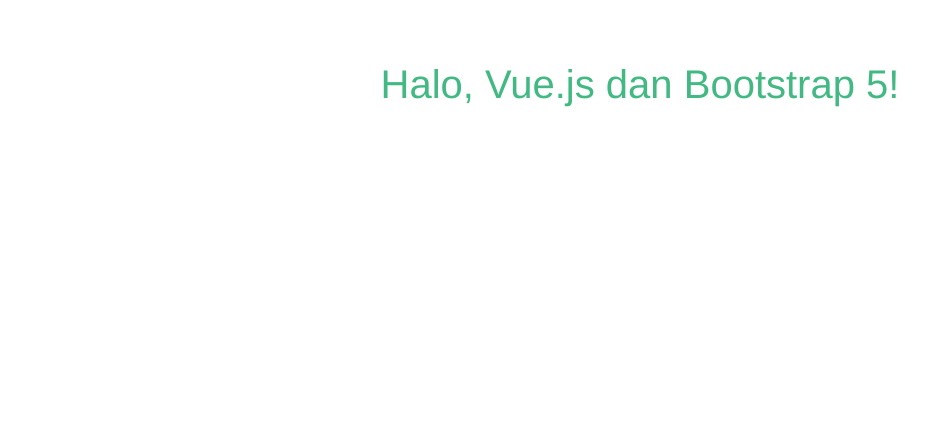
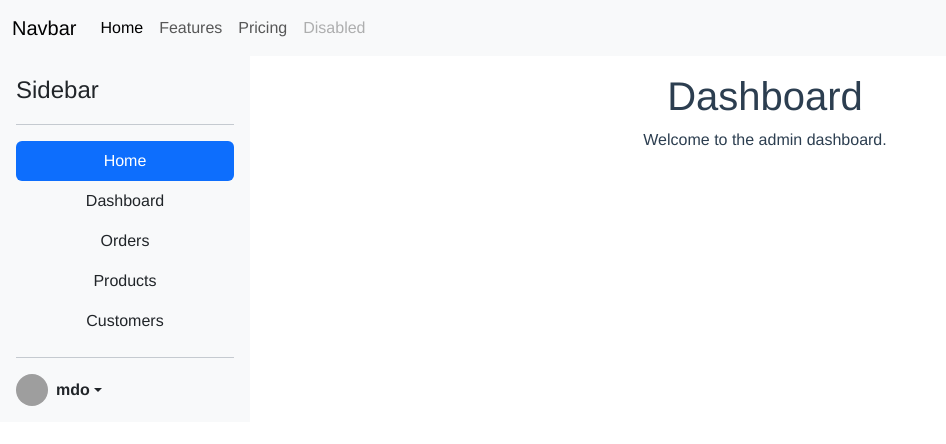
Before and after one commit to LeonardoDacosta29/WebWiraTaxi, a Vue app: page / in a window 1280 px wide. Shown: the top 444 px of the page, without its empty margins (0-946 px from the left). Built offline with nearby package versions, Linux system fonts and the light colour scheme; grey boxes are pictures that could not be loaded.

Commit message:
side, header, dashboar, app
tampilan awal untuk respon sif tapi belum reponsif seutuhnya

```diff
--- a/src/App.vue
+++ b/src/App.vue
@@ -1,16 +1,29 @@
 <template>
   <div id="app">
-    <HelloWorld />
+    <AdminHeader/>
+    <div class="d-flex">
+      <AdminSidebar />
+      <main class="flex-fill p-3">
+        <AdminDashboard />
+      </main>
+    </div>
+    <!-- <HelloWorld /> -->
   </div>
 </template>
 
 <script>
-import HelloWorld from "./components/HelloWorld.vue";
+// import HelloWorld from "./components/HelloWorld.vue";
+import AdminHeader from './components/AdminHeader.vue';
+import AdminSidebar from './components/AdminSidebar.vue';
+import AdminDashboard from './components/AdminDashboard.vue';
 
 export default {
-  name: "App",
+  name: 'App',
   components: {
-    HelloWorld,
+    // HelloWorld,
+    AdminHeader,
+    AdminSidebar,
+    AdminDashboard
   },
 };
 </script>
@@ -22,6 +35,6 @@
   -moz-osx-font-smoothing: grayscale;
   text-align: center;
   color: #2c3e50;
-  margin-top: 60px;
+  margin-top: 0;
 }
 </style>
--- /dev/null
+++ b/src/components/AdminDashboard.vue
@@ -0,0 +1,19 @@
+<template>
+    <div class="container">
+      <div class="row">
+        <div class="col">
+          <h1>Dashboard</h1>
+          <p>Welcome to the admin dashboard.</p>
+        </div>
+      </div>
+    </div>
+  </template>
+
+  <script>
+  export default {
+    name: 'AdminDashboard'
+  };
+  </script>
+
+  <style scoped>
+  </style>
--- /dev/null
+++ b/src/components/AdminHeader.vue
@@ -0,0 +1,35 @@
+<template>
+    <nav class="navbar navbar-expand-lg navbar-light bg-light">
+      <div class="container-fluid">
+        <a class="navbar-brand" href="#">Navbar</a>
+        <button class="navbar-toggler" type="button" data-bs-toggle="collapse" data-bs-target="#navbarNav" aria-controls="navbarNav" aria-expanded="false" aria-label="Toggle navigation">
+          <span class="navbar-toggler-icon"></span>
+        </button>
+        <div class="collapse navbar-collapse" id="navbarNav">
+          <ul class="navbar-nav">
+            <li class="nav-item">
+              <a class="nav-link active" aria-current="page" href="#">Home</a>
+            </li>
+            <li class="nav-item">
+              <a class="nav-link" href="#">Features</a>
+            </li>
+            <li class="nav-item">
+              <a class="nav-link" href="#">Pricing</a>
+            </li>
+            <li class="nav-item">
+              <a class="nav-link disabled" href="#" tabindex="-1" aria-disabled="true">Disabled</a>
+            </li>
+          </ul>
+        </div>
+      </div>
+    </nav>
+  </template>
+
+  <script>
+  export default {
+    name: 'AdminHeader'
+  };
+  </script>
+
+  <style scoped>
+  </style>
--- /dev/null
+++ b/src/components/AdminSidebar.vue
@@ -0,0 +1,62 @@
+<template>
+    <div class="d-flex flex-column flex-shrink-0 p-3 bg-light" style="width: 250px;">
+      <a href="/" class="d-flex align-items-center mb-3 mb-md-0 me-md-auto link-dark text-decoration-none">
+        <span class="fs-4">Sidebar</span>
+      </a>
+      <hr>
+      <ul class="nav nav-pills flex-column mb-auto">
+        <li class="nav-item">
+          <a href="#" class="nav-link active" aria-current="page">
+            Home
+          </a>
+        </li>
+        <li>
+          <a href="#" class="nav-link link-dark">
+            Dashboard
+          </a>
+        </li>
+        <li>
+          <a href="#" class="nav-link link-dark">
+            Orders
+          </a>
+        </li>
+        <li>
+          <a href="#" class="nav-link link-dark">
+            Products
+          </a>
+        </li>
+        <li>
+          <a href="#" class="nav-link link-dark">
+            Customers
+          </a>
+        </li>
+      </ul>
+      <hr>
+      <div class="dropdown">
+        <a href="#" class="d-flex align-items-center link-dark text-decoration-none dropdown-toggle" id="dropdownUser2" data-bs-toggle="dropdown" aria-expanded="false">
+          <img src="https://github.com/mdo.png" alt="" width="32" height="32" class="rounded-circle me-2">
+          <strong>mdo</strong>
+        </a>
+        <ul class="dropdown-menu text-small shadow" aria-labelledby="dropdownUser2">
+          <li><a class="dropdown-item" href="#">New project...</a></li>
+          <li><a class="dropdown-item" href="#">Settings</a></li>
+          <li><a class="dropdown-item" href="#">Profile</a></li>
+          <li><hr class="dropdown-divider"></li>
+          <li><a class="dropdown-item" href="#">Sign out</a></li>
+        </ul>
+      </div>
+    </div>
+  </template>
+
+  <script>
+  export default {
+    name: 'AdminSidebar'
+  };
+  </script>
+
+  <style scoped>
+  .nav-link.active {
+    background-color: #0d6efd;
+    color: white;
+  }
+  </style>
--- a/src/components/HelloWorld.vue
+++ b/src/components/HelloWorld.vue
@@ -1,8 +1,13 @@
 <template>
   <div class="container">
     <div class="row">
-      <div class="col">
-        <h1>Halo, Vue.js dan Bootstrap 5!</h1>
+      <div class="col-md-8">
+        <h1>Kolom 1</h1>
+        <p>Konten kolom 1</p>
+      </div>
+      <div class="col-md-4">
+        <h1>Kolom 2</h1>
+        <p>Konten kolom 2</p>
       </div>
     </div>
   </div>
@@ -10,7 +15,7 @@
 
 <script>
 export default {
-  name: 'HelloWorld'
+  name: 'ExampleComponent'
 };
 </script>
 
--- a/src/main.js
+++ b/src/main.js
@@ -1,6 +1,5 @@
 import { createApp } from "vue";
 import App from "./App.vue";
-
 import "bootstrap/dist/css/bootstrap.css";
 import "bootstrap/dist/js/bootstrap.bundle.js";
 
```
